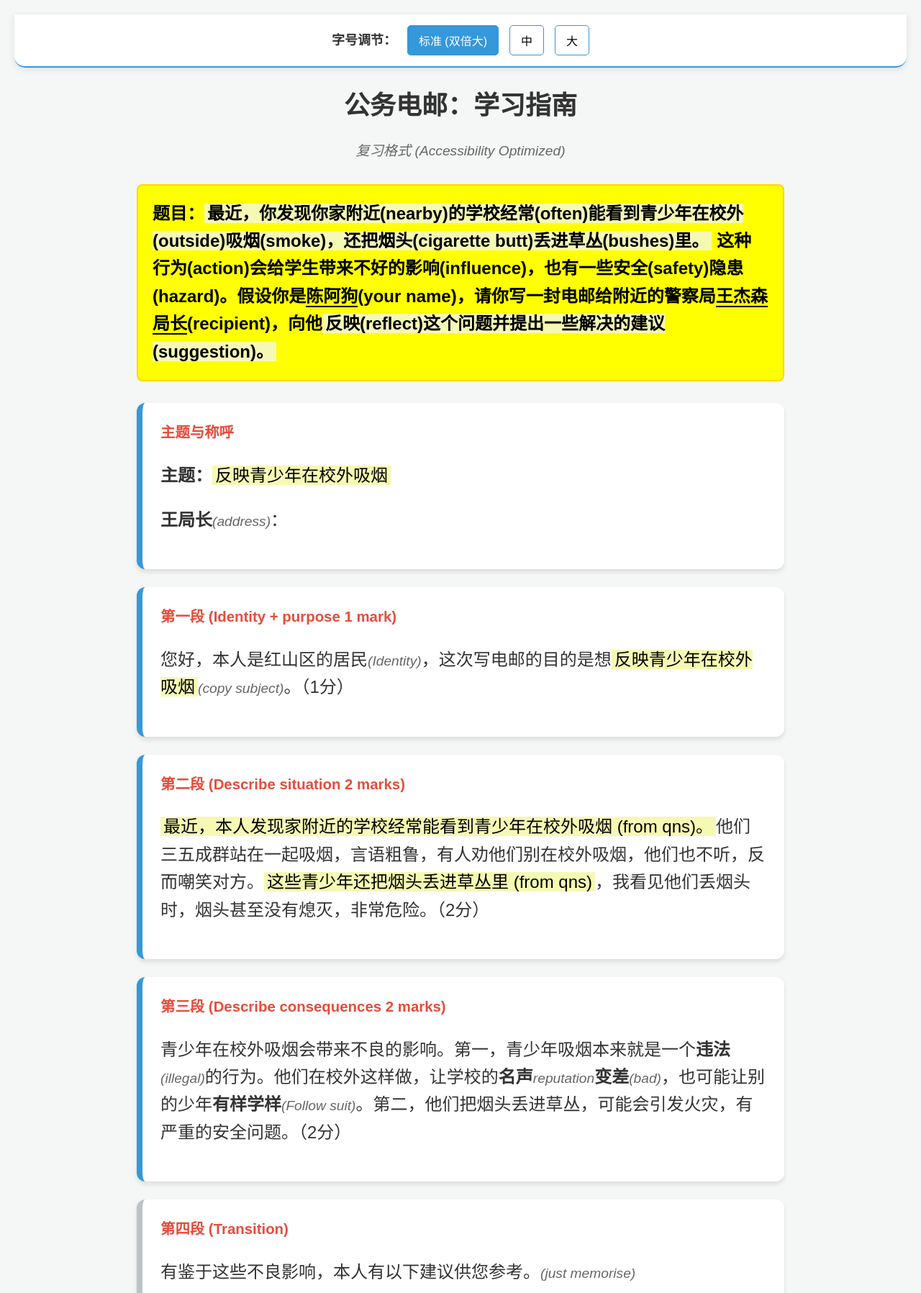
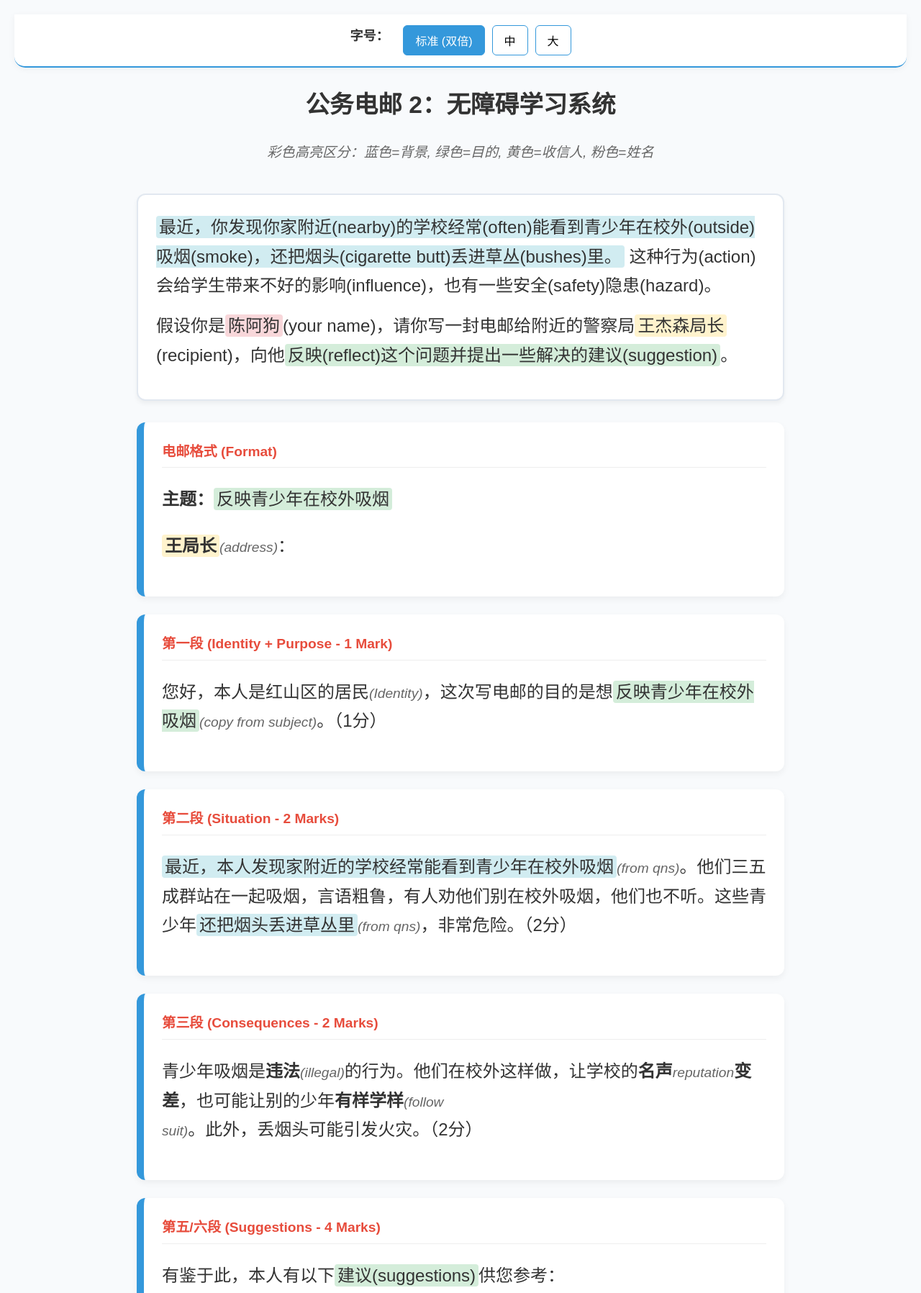
Before and after one commit to happyhappyting/present, a plain HTML site: page index.html in a window 1280 px wide. Shown: the top 1797 px of the page at 72% size. Drawn offline with Linux system fonts and the light colour scheme.

Commit message:
Update index.html

```diff
--- a/index.html
+++ b/index.html
@@ -3,56 +3,60 @@
 <head>
     <meta charset="UTF-8">
     <meta name="viewport" content="width=device-width, initial-scale=1.0">
-    <title>公务电邮练习</title>
+    <title>公务电邮 2：多色高亮教学版</title>
     <style>
         :root {
             --primary-color: #2c3e50;
             --accent-color: #3498db;
-            --bg-color: #f4f7f6;
+            --bg-color: #f8fafc;
             --card-bg: #ffffff;
             --text-color: #333;
-            --hint-color: #e67e22;
             --mark-color: #e74c3c;
-            /* 默认字体设为双倍大 */
+            /* 默认字号：双倍大 (24px) */
             --base-font-size: 24px;
+
+            /* 柔和高亮颜色定义 */
+            --hl-blue: #d1ecf1;   /* 背景情况 */
+            --hl-green: #d4edda;  /* 写作目的 */
+            --hl-yellow: #fff3cd; /* 收件人 */
+            --hl-pink: #f8d7da;   /* 寄件人/名字 */
         }
 
         body {
             font-family: 'PingFang SC', 'Microsoft YaHei', sans-serif;
             background-color: var(--bg-color);
             color: var(--text-color);
-            line-height: 1.6;
+            line-height: 1.7;
             margin: 0;
             padding: 20px;
             font-size: var(--base-font-size);
-            transition: font-size 0.3s ease;
+            transition: all 0.3s ease;
         }
 
-        /* 顶部字号切换工具栏 */
+        /* 字体控制工具栏 */
         .toolbar {
             position: sticky;
             top: 0;
-            background: #fff;
+            background: rgba(255, 255, 255, 0.95);
             padding: 15px;
             border-bottom: 2px solid var(--accent-color);
             z-index: 1000;
             display: flex;
-            align-items: center;
             justify-content: center;
-            gap: 15px;
-            box-shadow: 0 2px 10px rgba(0,0,0,0.1);
+            gap: 10px;
+            backdrop-filter: blur(5px);
             border-radius: 0 0 15px 15px;
+            box-shadow: 0 2px 10px rgba(0,0,0,0.05);
         }
 
-        .toolbar label { font-size: 18px; font-weight: bold; }
-
+        .toolbar label { font-size: 18px; font-weight: bold; margin-right: 10px; }
         .toolbar button {
-            padding: 8px 15px;
+            padding: 8px 16px;
             font-size: 16px;
             cursor: pointer;
             border: 1px solid var(--accent-color);
             background: white;
-            border-radius: 5px;
+            border-radius: 6px;
         }
 
         .toolbar button.active {
@@ -62,42 +66,41 @@
 
         .container { max-width: 900px; margin: 20px auto; }
 
-        header { text-align: center; margin-bottom: 30px; }
-        header h1 { font-size: 1.5em; margin-bottom: 5px; }
+        /* 题目盒子 - 修正为两段并取消刺眼黄色 */
+        .question-box {
+            background: #ffffff;
+            border: 2px solid #e2e8f0;
+            padding: 25px;
+            border-radius: 12px;
+            margin-bottom: 30px;
+            box-shadow: 0 4px 6px rgba(0,0,0,0.05);
+        }
 
-        /* 题目区：黄色高亮 */
-        .question-box {
-            background: #ffff00; /* 与题目高亮一致 */
-            border: 2px solid #ffd700;
-            padding: 20px;
-            border-radius: 8px;
-            font-weight: bold;
-            margin-bottom: 30px;
-            color: #000;
-        }
+        .question-box p { margin: 0 0 15px 0; }
+
+        /* 高亮样式 */
+        .hl-blue { background-color: var(--hl-blue); padding: 2px 4px; border-radius: 4px; }
+        .hl-green { background-color: var(--hl-green); padding: 2px 4px; border-radius: 4px; }
+        .hl-yellow { background-color: var(--hl-yellow); padding: 2px 4px; border-radius: 4px; }
+        .hl-pink { background-color: var(--hl-pink); padding: 2px 4px; border-radius: 4px; }
 
         .section-card {
             background: var(--card-bg);
             border-radius: 12px;
             padding: 25px;
             margin-bottom: 25px;
-            box-shadow: 0 4px 6px rgba(0,0,0,0.1);
-            border-left: 8px solid var(--accent-color);
-        }
-
-        /* 范文中来自题目的内容高亮 */
-        .from-qn-highlight {
-            background-color: #f6f9b3;
-            color: #000;
-            padding: 0 4px;
+            box-shadow: 0 4px 10px rgba(0,0,0,0.05);
+            border-left: 10px solid var(--accent-color);
         }
 
         .scoring-info {
             color: var(--mark-color);
             font-weight: bold;
-            font-size: 0.85em;
+            font-size: 0.8em;
             display: block;
             margin-bottom: 10px;
+            border-bottom: 1px solid #eee;
+            padding-bottom: 5px;
         }
 
         .english-note {
@@ -111,134 +114,101 @@
             display: block;
             margin-top: 15px;
             padding: 15px;
-            background: #f0f7fd;
+            background: #f8fafc;
             border-radius: 8px;
-            font-size: 0.9em;
-            color: var(--accent-color);
-            border: 1px dashed var(--accent-color);
+            font-size: 0.85em;
+            color: #475569;
+            border: 1px solid #e2e8f0;
         }
 
-        .helping-table {
-            width: 100%;
-            border-collapse: collapse;
-            margin: 20px 0;
-            font-size: 0.9em;
-        }
+        table { width: 100%; border-collapse: collapse; margin: 15px 0; font-size: 0.85em; }
+        table td { border: 1px solid #cbd5e1; padding: 12px; }
 
-        .helping-table td {
-            border: 1px solid #ccc;
-            padding: 15px;
-        }
-
-        footer { text-align: center; padding: 40px; color: #999; font-size: 0.7em; }
-
-        @media (max-width: 600px) {
-            body { padding: 10px; }
-            .toolbar { flex-wrap: wrap; }
-        }
+        footer { text-align: center; padding: 40px; color: #94a3b8; font-size: 0.7em; }
     </style>
 </head>
-<body id="contentBody">
+<body>
 
 <div class="toolbar">
-    <label>字号调节：</label>
-    <button onclick="setSize('24px', this)" class="active">标准 (双倍大)</button>
+    <label>字号：</label>
+    <button onclick="setSize('24px', this)" class="active">标准 (双倍)</button>
     <button onclick="setSize('32px', this)">中</button>
     <button onclick="setSize('40px', this)">大</button>
 </div>
 
 <div class="container">
-    <header>
-        <h1>公务电邮：学习指南</h1>
-        <p class="english-note">复习格式 (Accessibility Optimized)</p>
+    <header style="text-align:center; margin-bottom:40px;">
+        <h1 style="font-size: 1.4em;">公务电邮 2：无障碍学习系统</h1>
+        <p class="english-note">彩色高亮区分：蓝色=背景, 绿色=目的, 黄色=收信人, 粉色=姓名</p>
     </header>
 
-    <!-- 题目区 -->
+    <!-- 题目区：分为两段 -->
     <div class="question-box">
-        题目：<span class="from-qn-highlight">最近，你发现你家附近(nearby)的学校经常(often)能看到青少年在校外(outside)吸烟(smoke)，还把烟头(cigarette butt)丢进草丛(bushes)里。</span> 这种行为(action)会给学生带来不好的影响(influence)，也有一些安全(safety)隐患(hazard)。假设你是<span style="border-bottom: 2px solid black;">陈阿狗</span>(your name)，请你写一封电邮给附近的警察局<span style="border-bottom: 2px solid black;">王杰森局长</span>(recipient)，向他<span class="from-qn-highlight">反映(reflect)这个问题并提出一些解决的建议(suggestion)。</span>
+        <p>
+            <span class="hl-blue">最近，你发现你家附近(nearby)的学校经常(often)能看到青少年在校外(outside)吸烟(smoke)，还把烟头(cigarette butt)丢进草丛(bushes)里。</span> 这种行为(action)会给学生带来不好的影响(influence)，也有一些安全(safety)隐患(hazard)。
+        </p>
+        <p>
+            假设你是<span class="hl-pink">陈阿狗</span>(your name)，请你写一封电邮给附近的警察局<span class="hl-yellow">王杰森局长</span>(recipient)，向他<span class="hl-green">反映(reflect)这个问题并提出一些解决的建议(suggestion)</span>。
+        </p>
     </div>
 
-    <!-- 格式 -->
+    <!-- 格式区 -->
     <div class="section-card">
-        <span class="scoring-info">主题与称呼</span>
-        <p><strong>主题：</strong><span class="from-qn-highlight">反映青少年在校外吸烟</span></p>
-        <p><strong>王局长</strong><span class="english-note">(address)</span>：</p>
+        <span class="scoring-info">电邮格式 (Format)</span>
+        <p><strong>主题：</strong><span class="hl-green">反映青少年在校外吸烟</span></p>
+        <p><strong><span class="hl-yellow">王局长</span></strong><span class="english-note">(address)</span>：</p>
     </div>
 
     <!-- 第一段 -->
     <div class="section-card">
-        <span class="scoring-info">第一段 (Identity + purpose 1 mark)</span>
-        <p>您好，本人是红山区的居民<span class="english-note">(Identity)</span>，这次写电邮的目的是想<span class="from-qn-highlight">反映青少年在校外吸烟</span><span class="english-note">(copy subject)</span>。（1分）</p>
+        <span class="scoring-info">第一段 (Identity + Purpose - 1 Mark)</span>
+        <p>您好，本人是红山区的居民<span class="english-note">(Identity)</span>，这次写电邮的目的是想<span class="hl-green">反映青少年在校外吸烟</span><span class="english-note">(copy from subject)</span>。（1分）</p>
     </div>
 
     <!-- 第二段 -->
     <div class="section-card">
-        <span class="scoring-info">第二段 (Describe situation 2 marks)</span>
-        <p><span class="from-qn-highlight">最近，本人发现家附近的学校经常能看到青少年在校外吸烟 (from qns)。</span>他们三五成群站在一起吸烟，言语粗鲁，有人劝他们别在校外吸烟，他们也不听，反而嘲笑对方。<span class="from-qn-highlight">这些青少年还把烟头丢进草丛里 (from qns)</span>，我看见他们丢烟头时，烟头甚至没有熄灭，非常危险。（2分）</p>
+        <span class="scoring-info">第二段 (Situation - 2 Marks)</span>
+        <p><span class="hl-blue">最近，本人发现家附近的学校经常能看到青少年在校外吸烟</span><span class="english-note">(from qns)</span>。他们三五成群站在一起吸烟，言语粗鲁，有人劝他们别在校外吸烟，他们也不听。这些青少年<span class="hl-blue">还把烟头丢进草丛里</span><span class="english-note">(from qns)</span>，非常危险。（2分）</p>
     </div>
 
     <!-- 第三段 -->
     <div class="section-card">
-        <span class="scoring-info">第三段 (Describe consequences 2 marks)</span>
-        <p>青少年在校外吸烟会带来不良的影响。第一，青少年吸烟本来就是一个<strong>违法<span class="english-note">(illegal)</span></strong>的行为。他们在校外这样做，让学校的<strong>名声<span class="english-note">reputation</span>变差<span class="english-note">(bad)</span></strong>，也可能让别的少年<strong>有样学样<span class="english-note">(Follow suit)</span></strong>。第二，他们把烟头丢进草丛，可能会引发火灾，有严重的安全问题。（2分）</p>
+        <span class="scoring-info">第三段 (Consequences - 2 Marks)</span>
+        <p>青少年吸烟是<strong>违法<span class="english-note">(illegal)</span></strong>的行为。他们在校外这样做，让学校的<strong>名声<span class="english-note">reputation</span>变差</strong>，也可能让别的少年<strong>有样学样<span class="english-note">(follow suit)</span></strong>。此外，丢烟头可能引发火灾。（2分）</p>
     </div>
 
-    <!-- 第四段 -->
-    <div class="section-card" style="border-left-color: #bdc3c7;">
-        <span class="scoring-info">第四段 (Transition)</span>
-        <p>有鉴于这些不良影响，本人有以下建议供您参考。<span class="english-note">(just memorise)</span></p>
+    <!-- 建议区 -->
+    <div class="section-card">
+        <span class="scoring-info">第五/六段 (Suggestions - 4 Marks)</span>
+        <p>有鉴于此，本人有以下<span class="hl-green">建议(suggestions)</span>供您参考：</p>
+        <table>
+            <tr>
+                <td>派警察巡逻 <br><span class="english-note">(deploy police)</span></td>
+                <td>发出警告/罚款 <br><span class="english-note">(warnings/fines)</span></td>
+            </tr>
+            <tr>
+                <td>举办讲座 <br><span class="english-note">(hold talks)</span></td>
+                <td>提高法律意识 <br><span class="english-note">(raise awareness)</span></td>
+            </tr>
+        </table>
+        <div class="logic-hint">提示：请选择两项建议并说明原因。</div>
     </div>
 
-    <!-- 建议表格 -->
+    <!-- 结尾 -->
     <div class="section-card">
-        <span class="scoring-info">第五及第六段：建议词汇表 (Helping Word Table)</span>
-        <table class="helping-table">
-            <tr>
-                <td>派警察巡逻 <br><span class="english-note">(deploy police patrols)</span></td>
-                <td>发出警告 <br><span class="english-note">(issue warnings)</span></td>
-            </tr>
-            <tr>
-                <td>罚款 <br><span class="english-note">(impose fines)</span></td>
-                <td>怕面临更大的惩罚 <br><span class="english-note">(fear of facing more serious punishment)</span></td>
-            </tr>
-            <tr>
-                <td>提高法律意识 <br><span class="english-note">(raise legal awareness)</span></td>
-                <td>和学校合作 <br><span class="english-note">(collaborate with schools)</span></td>
-            </tr>
-            <tr>
-                <td>在校内举办讲座 <br><span class="english-note">(held talk in school)</span></td>
-                <td>不敢做违法的事情 <br><span class="english-note">(don’t dare to do illegal thing)</span></td>
-            </tr>
-        </table>
-        <span class="logic-hint">
-            <strong>提示：</strong> 请选择两项建议。
-            例如：建议一 + 原因；建议二 + 原因。
-        </span>
-    </div>
-
-    <!-- 第七段 -->
-    <div class="section-card">
-        <span class="scoring-info">第七段 (Flattering + thank you 1 marks)</span>
-        <p>素闻您一向从善如流，办事效率高。相信您一定会听取建议，做出改善。谢谢！<span class="english-note">(1分) (just memorise this template)</span></p>
-    </div>
-
-    <!-- 落款 -->
-    <div class="section-card">
-        <span class="scoring-info">落款 (Sign off)</span>
-        <p>陈阿狗 启 <span class="english-note">(sign off)</span></p>
+        <span class="scoring-info">第七段 & 落款 (Ending - 1 Mark)</span>
+        <p>素闻您一向从善如流，办事效率高。相信您一定会听取建议。谢谢！</p>
+        <p><strong><span class="hl-pink">陈阿狗</span></strong> 启 <span class="english-note">(sign off)</span></p>
     </div>
 
     <footer>
-        助教提醒：黄色高亮的部分表示直接从题目中获取的信息。
+        华文
     </footer>
 </div>
 
 <script>
     function setSize(size, btn) {
-        // 修改全局字体大小
         document.documentElement.style.setProperty('--base-font-size', size);
-
-        // 切换按钮活跃状态
         const buttons = document.querySelectorAll('.toolbar button');
         buttons.forEach(b => b.classList.remove('active'));
         btn.classList.add('active');
```
